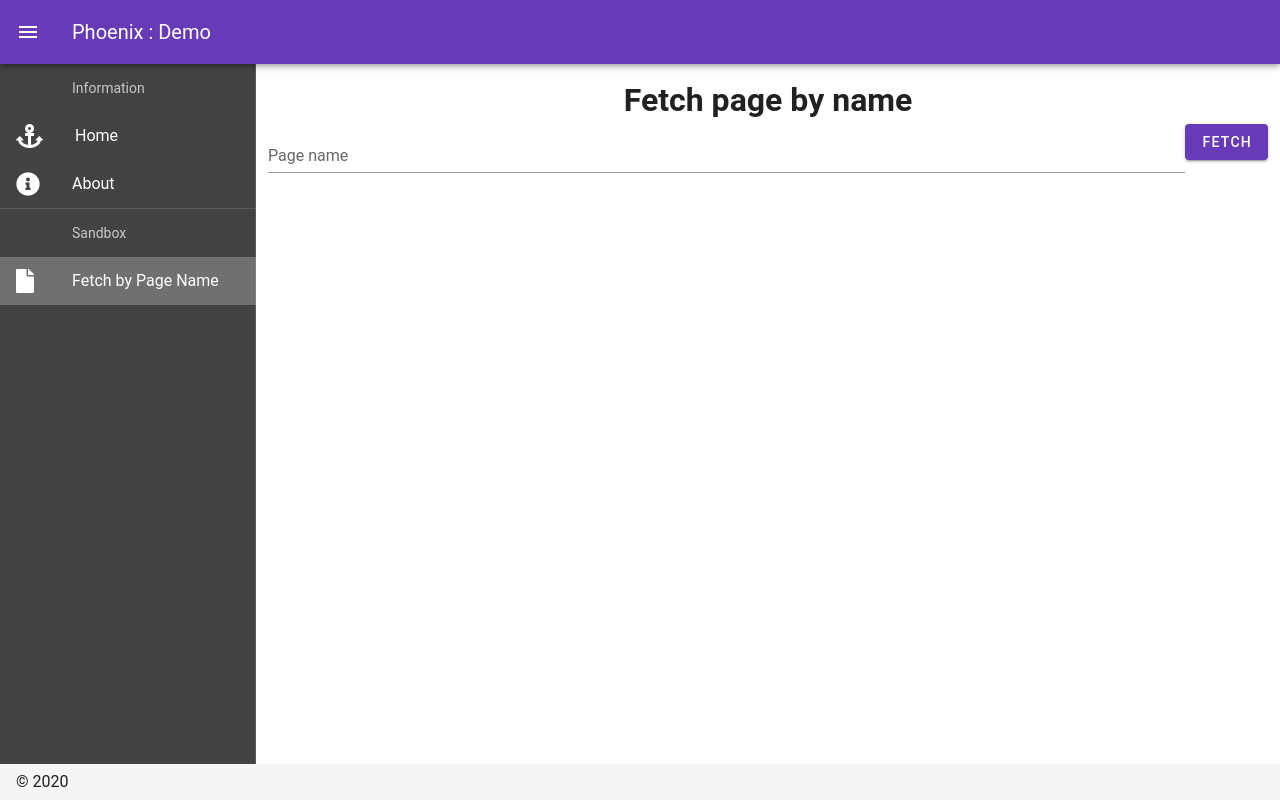
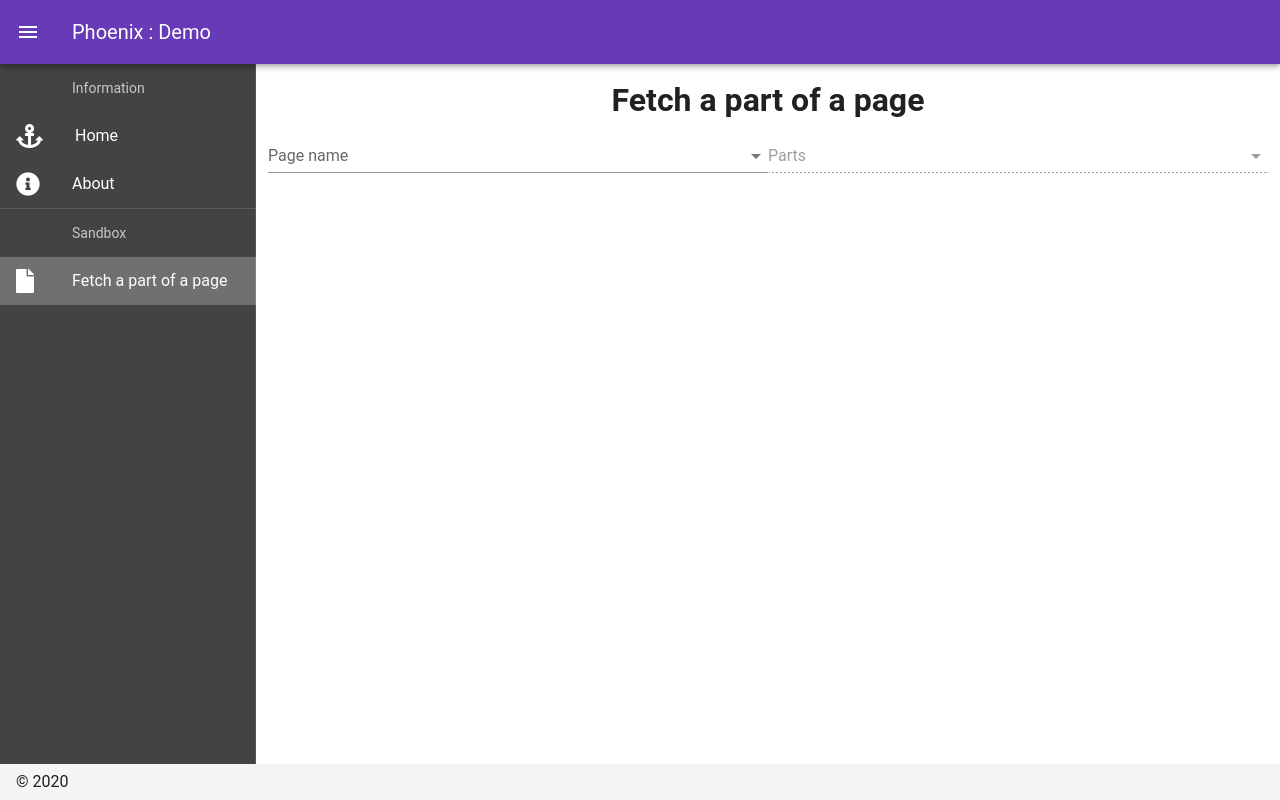
Before and after one commit to wikimedia/phoenix, a Vue app in the folder demo/: page /fetchbyname in a window 1280 px wide. Built offline with nearby package versions, Linux system fonts and the light colour scheme; a small style sheet from the web is missing.

Commit message:
Adjust demo to new queries
Now that we can fetch sections directly, change the base demo
to showcase that feature.

Fixes #65

```diff
--- a/demo/src/App.vue
+++ b/demo/src/App.vue
@@ -27,7 +27,7 @@
             <v-icon>fa-file</v-icon>
           </v-list-item-action>
           <v-list-item-content>
-            <v-list-item-title>Fetch by Page Name</v-list-item-title>
+            <v-list-item-title>Fetch a part of a page</v-list-item-title>
           </v-list-item-content>
         </v-list-item>
 
--- a/demo/src/components/FormFetchByPageName.vue
+++ /dev/null
@@ -1,104 +0,0 @@
-<template>
-  <div id="form-fetch-page">
-    <v-form v-model="valid">
-      <v-container>
-        <v-row>
-          <v-text-field
-            v-model="pageName"
-            :rules="pageRules"
-            label="Page name"
-            required
-          ></v-text-field>
-          <v-btn
-            color="secondary"
-            :disbled="!valid"
-            :loading="loading"
-            @click="fetch"
-            >Fetch</v-btn
-          >
-        </v-row>
-      </v-container>
-    </v-form>
-    <v-alert v-show="error">{{ error }}</v-alert>
-    <v-container v-if="result">
-      <v-tabs>
-        <v-tab href="#tab-page">Page</v-tab>
-        <v-tab href="#tab-payload">Payload</v-tab>
-        <v-tab-item value="tab-page">
-          <PageInfo v-if="result" :pagedata="result" />
-        </v-tab-item>
-        <v-tab-item value="tab-payload">
-          <v-container v-if="payload">
-            <v-card>
-              <v-card-text>
-                <pre>{{ payload }}</pre>
-              </v-card-text>
-            </v-card>
-          </v-container>
-        </v-tab-item>
-      </v-tabs>
-    </v-container>
-  </div>
-</template>
-
-<script>
-import PageInfo from './PageInfo'
-import axios from 'axios'
-
-export default {
-  name: 'FormFetchByPageName',
-  components: { PageInfo },
-  data: () => ({
-    error: null,
-    payload: null,
-    result: null,
-    valid: false,
-    loading: false,
-    pageName: '',
-    pageRules: [
-      v => !!v || 'Page name is required',
-      v => /^[^<>{}[\]|#]+$/.test(v) || 'Page name must be valid'
-    ]
-  }),
-  methods: {
-    fetch() {
-      this.loading = true
-      this.payload = null
-      this.result = null
-      this.error = null
-      axios
-        .post(
-          'http://localhost:8080/query',
-          {
-            query:
-              'query Page($name: String!) { pageByName(name: $name) { name dateModified hasPart about { key val } } }',
-            // TODO: The name should come from the search input
-            variables: { name: 'Foobar' }
-          },
-          {
-            headers: { 'Content-Type': 'application/json' }
-          }
-        )
-        .then(res => {
-          const data = res.data.data.pageByName
-          this.payload = JSON.stringify(res, null, 2)
-          this.result = {
-            title: data.name,
-            modified: data.dateModified,
-            parts: data.hasPart
-          }
-          console.log(res)
-          console.log(this.result)
-        })
-        .catch(e => {
-          this.error = e
-          console.log(e)
-        })
-        .then(() => {
-          // always trigger
-          this.loading = false
-        })
-    }
-  }
-}
-</script>
--- /dev/null
+++ b/demo/src/components/FormFetchPageSctions.vue
@@ -0,0 +1,168 @@
+<template>
+  <div id="form-fetch-page">
+    <v-form v-model="valid">
+      <v-container>
+        <v-row>
+          <v-select
+            v-model="pageName"
+            label="Page name"
+            :items=pages
+            autocomplete
+            @change="fetchParts"
+            required
+          ></v-select>
+          <v-select
+            v-model="partName"
+            label="Parts"
+            :items=selectPartsItems
+            :disabled="!selectPartsItems.length"
+            :loading="loading"
+            @change="fetchContent"
+            autocomplete
+            required
+          ></v-select>
+        </v-row>
+      </v-container>
+    </v-form>
+    <v-alert v-show="error">{{ error }}</v-alert>
+    <v-progress-circular v-if="loading"
+      indeterminate
+      color="purple"
+    ></v-progress-circular>
+
+    <v-container v-if="result">
+      <v-tabs>
+        <v-tab href="#tab-page">Page</v-tab>
+        <v-tab href="#tab-payload">Payload</v-tab>
+        <v-tab-item value="tab-page">
+          <PageInfo v-if="result" :pagedata="result" />
+        </v-tab-item>
+        <v-tab-item value="tab-payload">
+          <v-container v-if="payload">
+            <v-card
+              class="mx-auto"
+              outlined
+            >
+              <v-card-title class="headline">Query</v-card-title>
+              <v-card-text>
+                <pre>{{ query }}</pre>
+              </v-card-text>
+            </v-card>
+            <br />
+            <v-card
+              class="mx-auto"
+              outlined
+            >
+              <v-card-title class="headline">Payload</v-card-title>
+              <v-card-text>
+                <pre>{{ payload }}</pre>
+              </v-card-text>
+            </v-card>
+          </v-container>
+        </v-tab-item>
+      </v-tabs>
+    </v-container>
+  </div>
+</template>
+
+<script>
+import PageInfo from './PageInfo'
+import axios from 'axios'
+
+export default {
+  name: 'FormFetchPageSctions',
+  components: { PageInfo },
+  data: () => ({
+    error: null,
+    payload: null,
+    query: null,
+    result: null,
+    valid: false,
+    loading: false,
+    selectPartsItems: [],
+    pageName: '',
+    partName: '',
+    pages: [
+      { text: 'Philadelphia', value: 'Philadelphia' },
+      // { text: 'Albert Einstein', value: 'Albert Einstein' },
+      { text: 'Banana', value: 'Banana' },
+      { text: 'Apple', value: 'Apple' }
+    ]
+  }),
+  methods: {
+    fetchParts() {
+      const query = `{
+        page(name: { authority: "simple.wikipedia.org", name: "${this.pageName}"} ) {
+          name
+          dateModified
+          hasPart(offset: 0) {
+            name
+          }
+        }
+      }`
+      this.selectPartsItems = []
+      this.partName = ''
+      this.loading = true
+      return this.fetch(query)
+        .then(res => {
+          return res.data.data.page
+        })
+        .then(data => {
+          this.selectPartsItems = data.hasPart.map(part => part.name)
+          this.loading = false
+        })
+    },
+    fetchContent() {
+      const query = `{
+        node(name: { authority: "simple.wikipedia.org", pageName: "${this.pageName}", name: "${this.partName}" } ) {
+          dateModified
+          name
+          unsafe
+        }
+      }`
+      console.log('fetchContent query', query)
+      return this.fetch(query)
+        .then(res => {
+          this.payload = JSON.stringify(res, null, 2)
+          this.query = query
+          return res.data.data.node
+        })
+        .then(data => {
+          console.log('fetchContent data', data)
+          this.result = {
+            title: this.pageName,
+            modified: data.dateModified,
+            part: {
+              title: data.name,
+              content: data.unsafe
+            }
+          }
+        })
+    },
+    fetch(query) {
+      this.payload = null
+      this.result = null
+      this.error = null
+      return axios
+        .post(
+          'http://localhost:8080/query',
+          { query },
+          {
+            headers: { 'Content-Type': 'application/json' }
+          }
+        )
+        .then(res => {
+          if (res && res.data && res.data.data && (res.data.data.page || res.data.data.node)) {
+            return res
+          }
+          return Promise.reject(new Error('Request not found'))
+        })
+        .catch(e => {
+          this.error = e
+          console.log(e)
+          this.loading = false
+        })
+    }
+  }
+}
+</script>
--- a/demo/src/components/PageInfo.vue
+++ b/demo/src/components/PageInfo.vue
@@ -1,10 +1,9 @@
 <template>
   <div id="page-info">
     <h1>
-      {{ pagedata.title }}
+      {{ pagedata.title }} - {{ pagedata.part.title }}
     </h1>
     <v-list two-line subheader>
-      <v-subheader inset>Metadata</v-subheader>
       <v-list-item>
         <v-list-item-avatar>
           <v-icon>fa-calendar</v-icon>
@@ -14,15 +13,15 @@
           <v-list-item-subtitle v-text="humanReadable"></v-list-item-subtitle>
         </v-list-item-content>
       </v-list-item>
+    </v-list>
 
-      <v-subheader inset>Parts</v-subheader>
-      <v-list-item v-for="part in pagedata.parts" :key="part">
-        <v-list-item-avatar>
-          <v-icon>fa-puzzle-piece</v-icon>
-        </v-list-item-avatar>
-        <v-list-item-content>{{ part }}</v-list-item-content>
-      </v-list-item>
-    </v-list>
+    <v-card
+    class="mx-auto"
+    max-width="350"
+    outlined
+    >
+    <v-card-text v-html="pagedata.part.content"></v-card-text>
+    </v-card>
   </div>
 </template>
 
--- a/demo/src/router/index.js
+++ b/demo/src/router/index.js
@@ -1,7 +1,7 @@
 import Vue from 'vue'
 import VueRouter from 'vue-router'
 import Home from '../views/Home.vue'
-import FetchPage from '../views/FetchPage.vue'
+import FetchPart from '../views/FetchPart.vue'
 
 Vue.use(VueRouter)
 
@@ -13,8 +13,8 @@ const routes = [
   },
   {
     path: '/fetchbyname',
-    name: 'FetchPage',
-    component: FetchPage
+    name: 'FetchPart',
+    component: FetchPart
   },
   {
     path: '/about',
--- a/demo/src/views/FetchPage.vue
+++ /dev/null
@@ -1,18 +0,0 @@
-<template>
-  <div class="fetch-page">
-    <h1 class="text-center">Fetch page by name</h1>
-    <FormFetchByPageName />
-  </div>
-</template>
-
-<script>
-// @ is an alias to /src
-import FormFetchByPageName from '@/components/FormFetchByPageName'
-
-export default {
-  name: 'FetchPage',
-  components: {
-    FormFetchByPageName
-  }
-}
-</script>
--- /dev/null
+++ b/demo/src/views/FetchPart.vue
@@ -0,0 +1,18 @@
+<template>
+  <div class="fetch-page">
+    <h1 class="text-center">Fetch a part of a page</h1>
+    <FormFetchPageSctions />
+  </div>
+</template>
+
+<script>
+// @ is an alias to /src
+import FormFetchPageSctions from '@/components/FormFetchPageSctions'
+
+export default {
+  name: 'FetchPart',
+  components: {
+    FormFetchPageSctions
+  }
+}
+</script>
```
